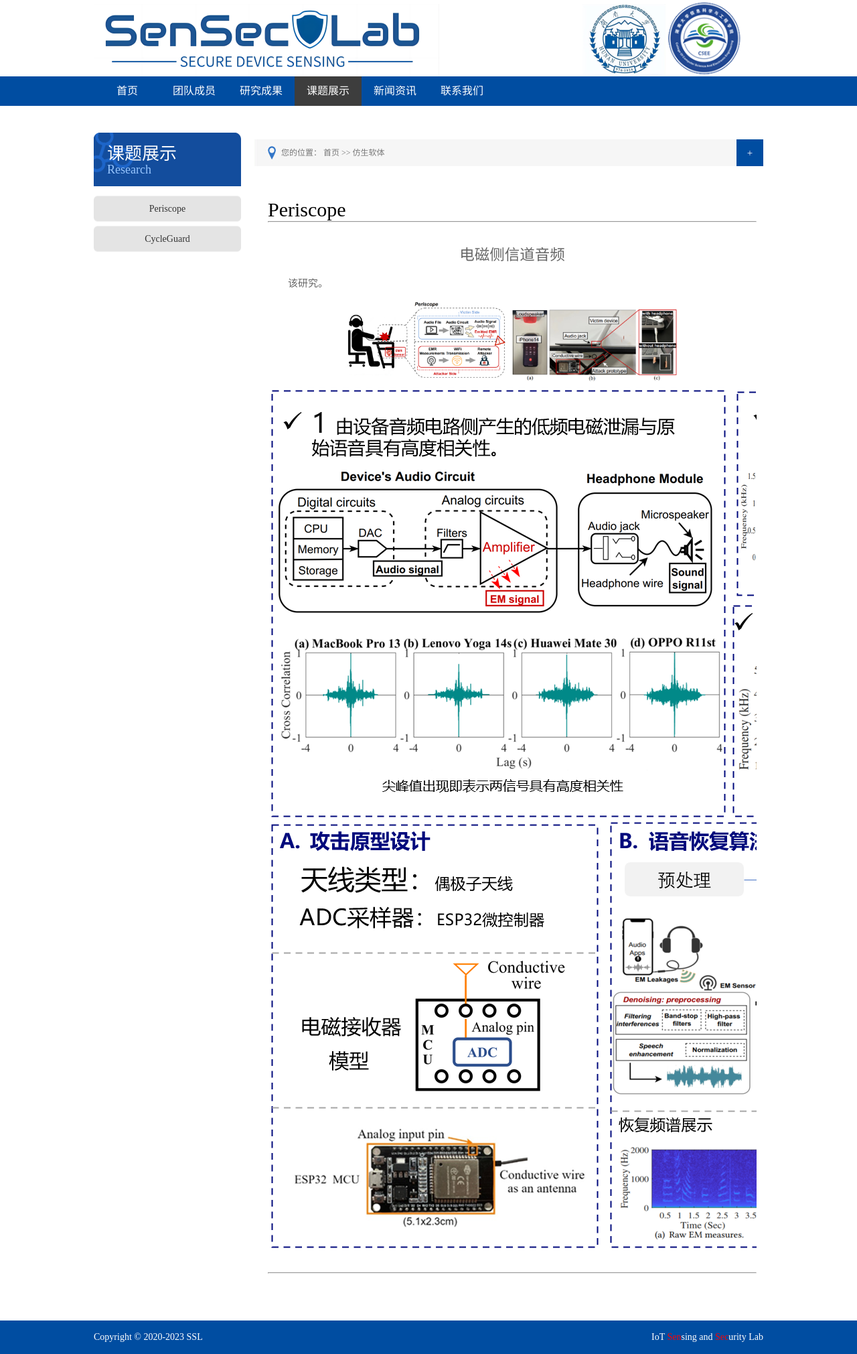
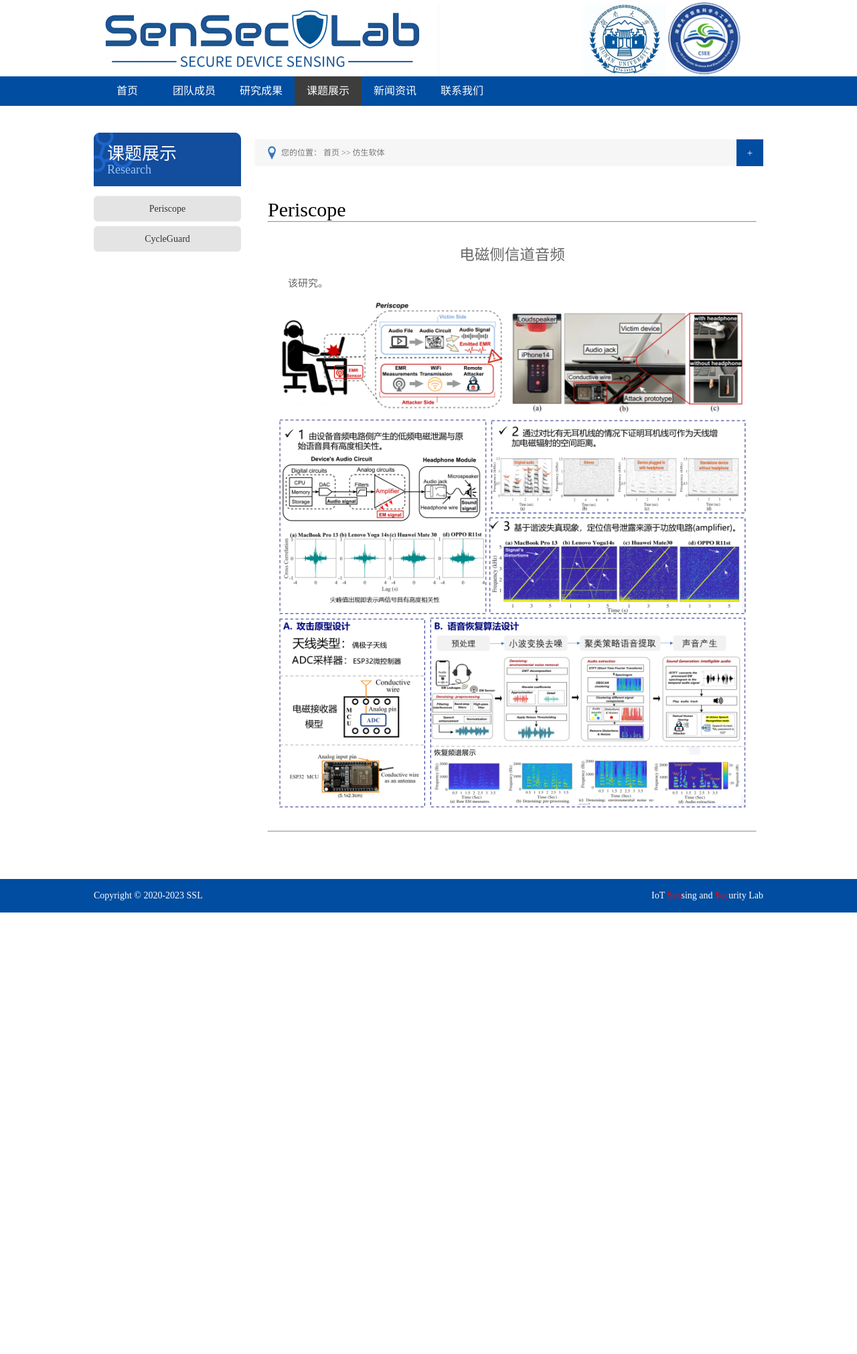
Before and after one commit to senseclab/senseclab.github.io, a Jekyll site: the page built from pages/soft-robotics.html, in a window 1280 px wide. Shown: the whole page at 67% size. Built offline with Jekyll 4.4.1, drawn with Linux system fonts in a browser that asks for light colours; after the commit the page ends 1362 px from its top, so only the background shows below that.

Commit message:
Update soft-robotics.html

```diff
--- a/pages/soft-robotics.html
+++ b/pages/soft-robotics.html
@@ -19,9 +19,9 @@ description: 仿生软体
       <br>
       <p style="text-indent:2em"><a>该研究。</a></p>
       <br>
-      <p align="center"><a><img src="/images/research/Periscope1.png" width="500" alt="Periscope"/></a></p>
-      <p align="center"><a><img src="/images/research/periscope2.png" alt="Periscope"/></a></p>
-      <p align="center"><a><img src="/images/research/periscope3.png" alt="Periscope"/></a></p>
+      <p align="center"><a><img src="/images/research/Periscope1.png" width="700" alt="Periscope"/></a></p>
+      <p align="center"><a><img src="/images/research/periscope2.png" width="700" alt="Periscope"/></a></p>
+      <p align="center"><a><img src="/images/research/periscope3.png" width="700" alt="Periscope"/></a></p>
       <div style="margin-top:30px"></div>
       <hr>
     </div>
```
